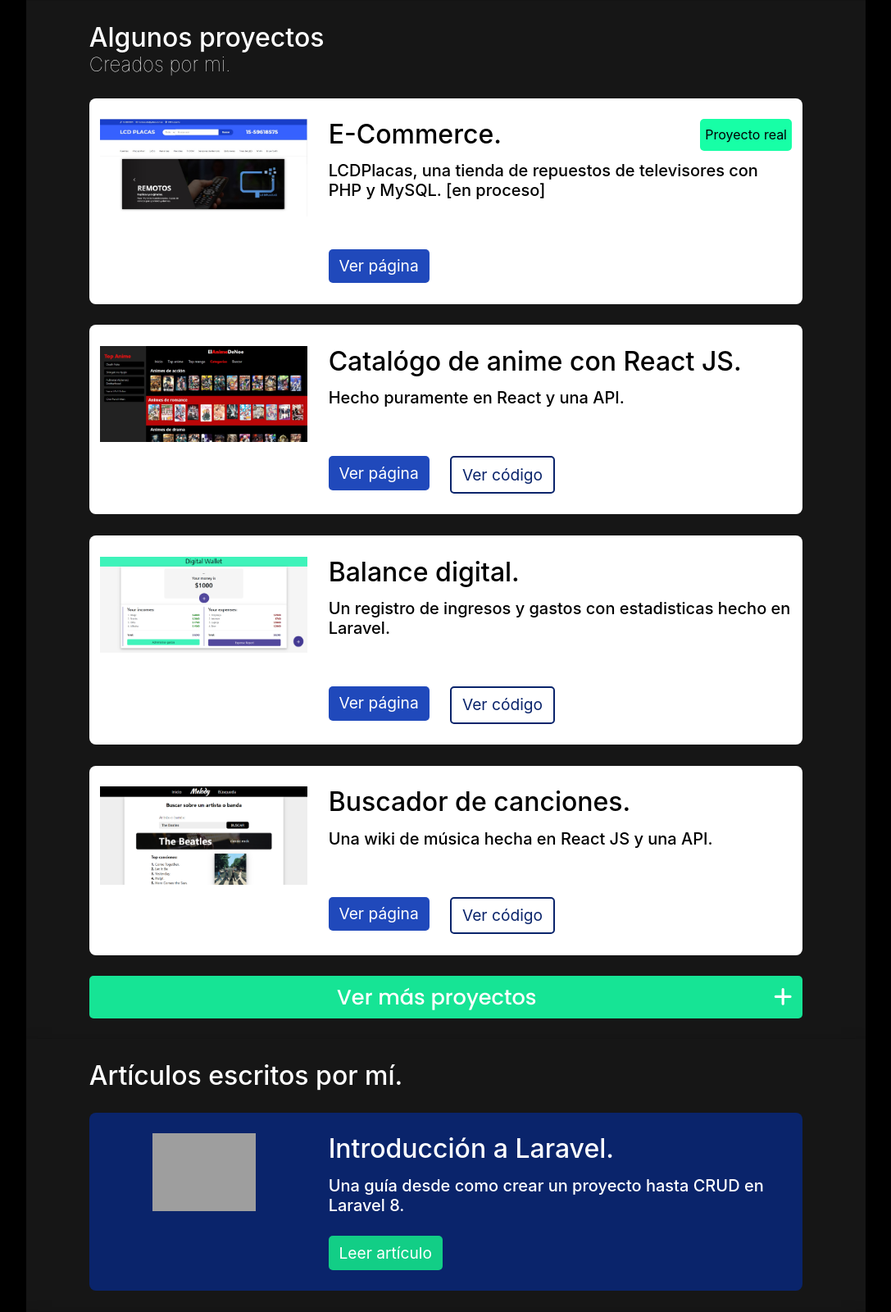
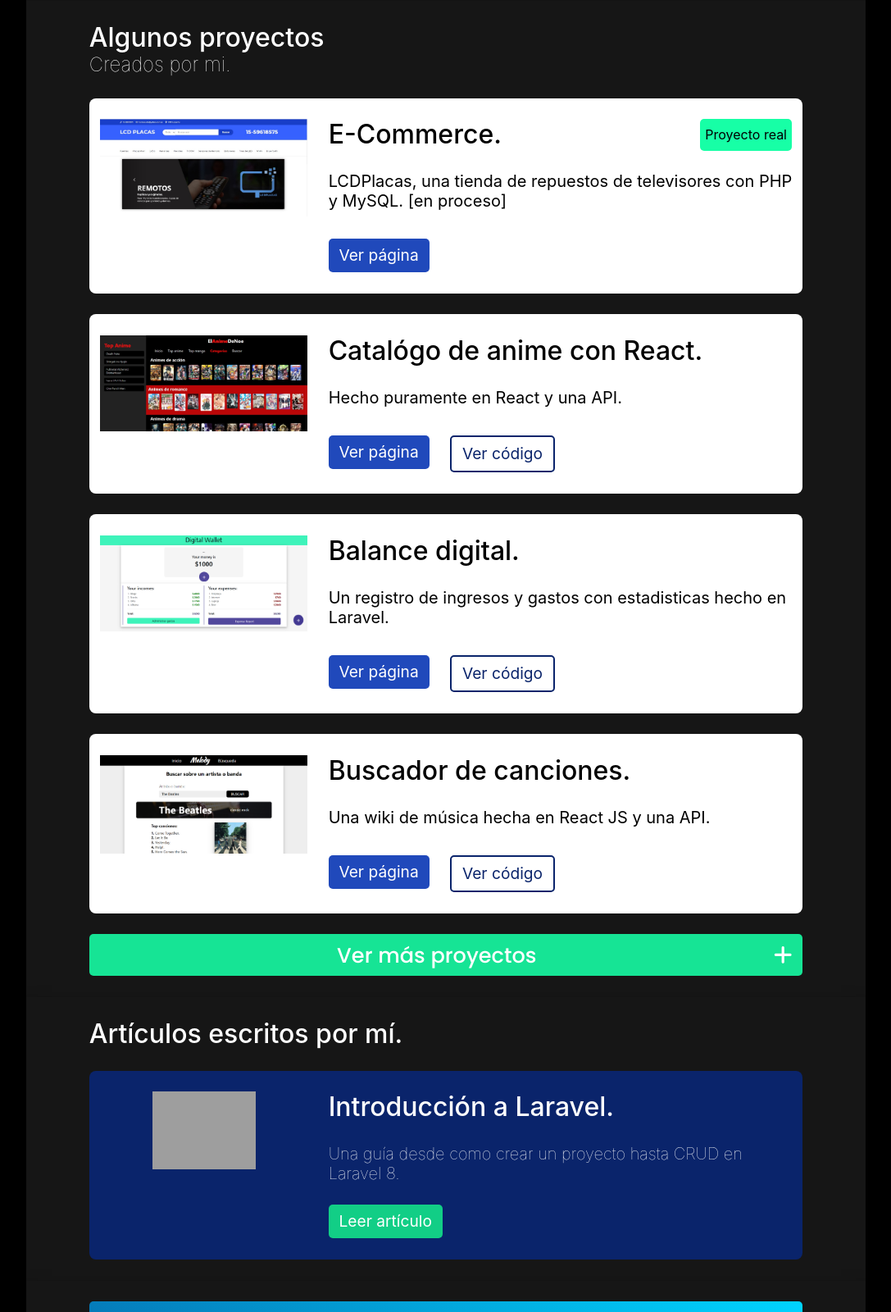
Before and after one commit to Novak-Fenocchio/Portafolio, a PHP site: page / in a window 1280 px wide. Shown: the part 919-2519 px from the top of the page at 82% size, without its empty margins (96-1183 px from the left). Run offline with PHP 8.4, Linux system fonts and the light colour scheme; some libraries are stand-ins or nearby versions; grey boxes are pictures that could not be loaded.

Commit message:
touch-ups design

```diff
--- a/css/index.css
+++ b/css/index.css
@@ -192,12 +192,14 @@ section h4 {
 }
 
 .explanation h5 {
+  font-weight: normal;
+  margin-top: 1vw;
   padding-top: 1vw;
 }
 
 .explanation a {
   display: block;
-  margin-top: 4vw;
+  margin-top: 2vw;
 }
 
 .container_real {
@@ -315,6 +317,9 @@ a button:hover {
 .section_blog article {
   background-color: rgb(10, 36, 107);
   color: white;
+}
+.section_blog article h5 {
+  font-weight: lighter;
 }
 .section_blog article img {
   margin-left: 5vw;
--- a/css/mobile.css
+++ b/css/mobile.css
@@ -124,6 +124,9 @@
     margin-left: 3vw;
     width: 80%;
   }
+  .explanation a {
+    margin-top: 0vw;
+  }
   /* Ver mas */
   #mas_menos {
     font-size: 4vw;
--- a/index.html
+++ b/index.html
@@ -122,7 +122,7 @@
                 <img src="images/noelandia.jpg" alt="">
                 <div class="explanation">
                     <div class="container_real">
-                        <h2>Catalógo de anime con React JS.</h2>
+                        <h2>Catalógo de anime con React.</h2>
                     </div>
                     <h5>Hecho puramente en React y una API.</h5>
                     <div class="container-buttons">
```
